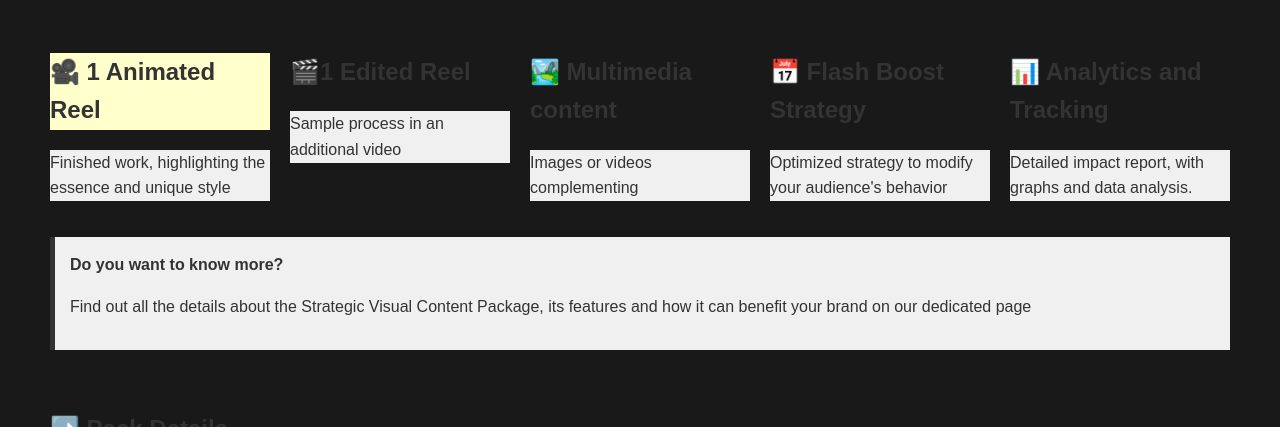
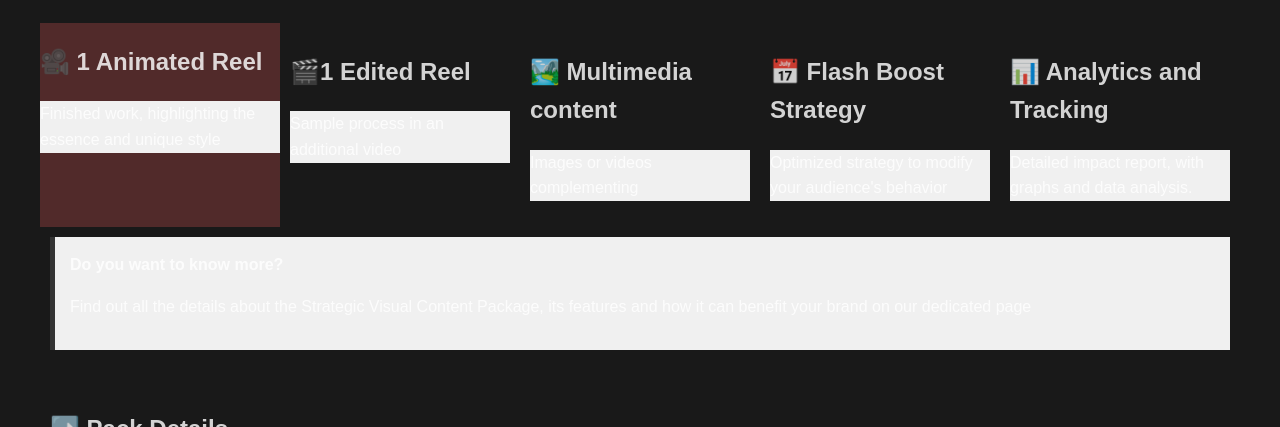
Before and after one commit to Jeidsgn/Boost-Visual-Content-Pack, a plain HTML site: page index.html in a window 1280 px wide. Shown: the part 676-1103 px from the top of the page. Drawn offline with Linux system fonts and the light colour scheme.

Commit message:
Update index.html

```diff
--- a/index.html
+++ b/index.html
@@ -9,7 +9,7 @@
             background: #191919;
             font-family: Arial, sans-serif;
             line-height: 1.6;
-            color: #333;
+            color: rgba(255, 255, 255, 0.81);
             max-width: 1200px;
             margin: 0 auto;
             padding: 20px;
@@ -33,8 +33,8 @@
             max-width: 100%;
             height: auto;
         }
-        .highlight-yellow {
-            background-color: #ffffcc;
+        .highlight-red {
+            background-color: #512a2a;
         }
         .highlight-gray {
             background-color: #f0f0f0;
@@ -89,8 +89,8 @@
     </div>
 
     <div class="column-list">
-        <div class="column" style="width:20%">
-            <h2 class="highlight-yellow">🎥 <strong>1 Animated Reel</strong></h2>
+        <div class="highlight-red" class="column" style="width:20%">
+            <h2>🎥 <strong>1 Animated Reel</strong></h2>
             <p class="highlight-gray">Finished work, highlighting the essence and unique style</p>
         </div>
         <div class="column" style="width:20%">
```
